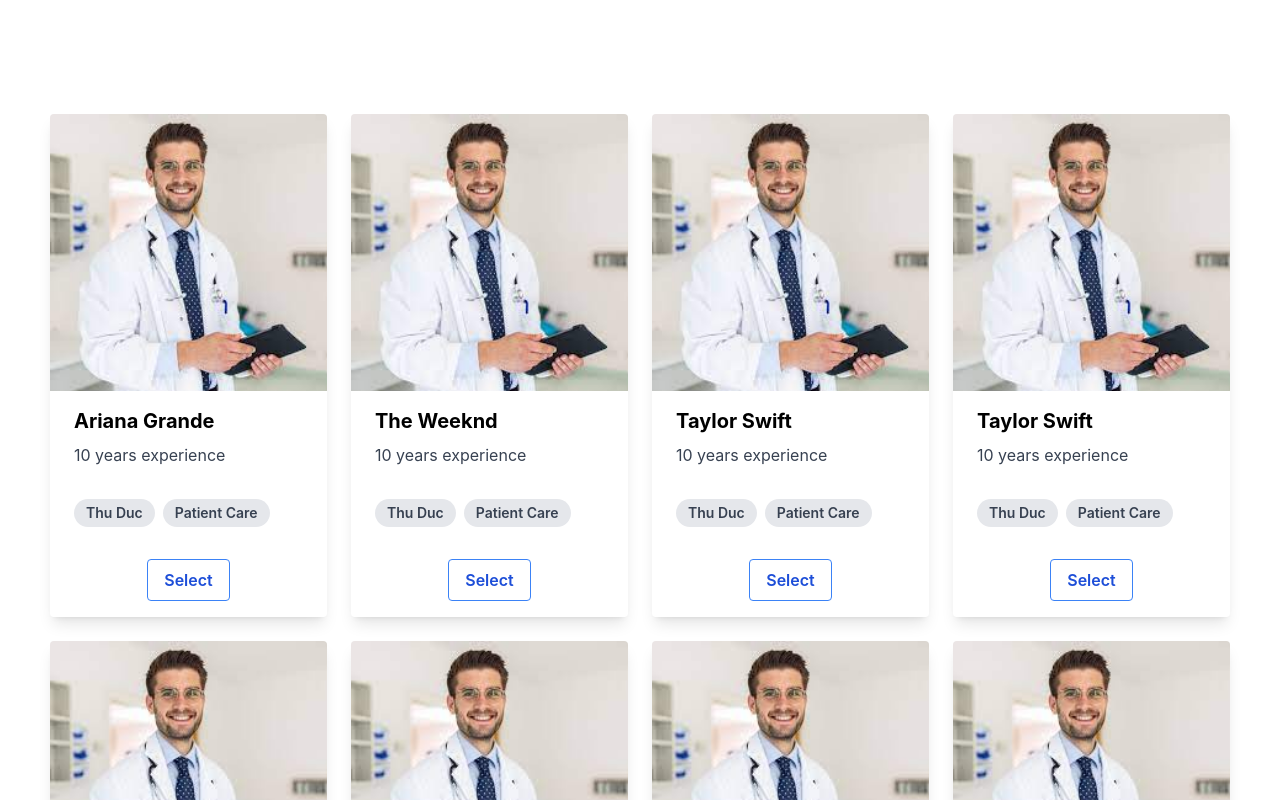
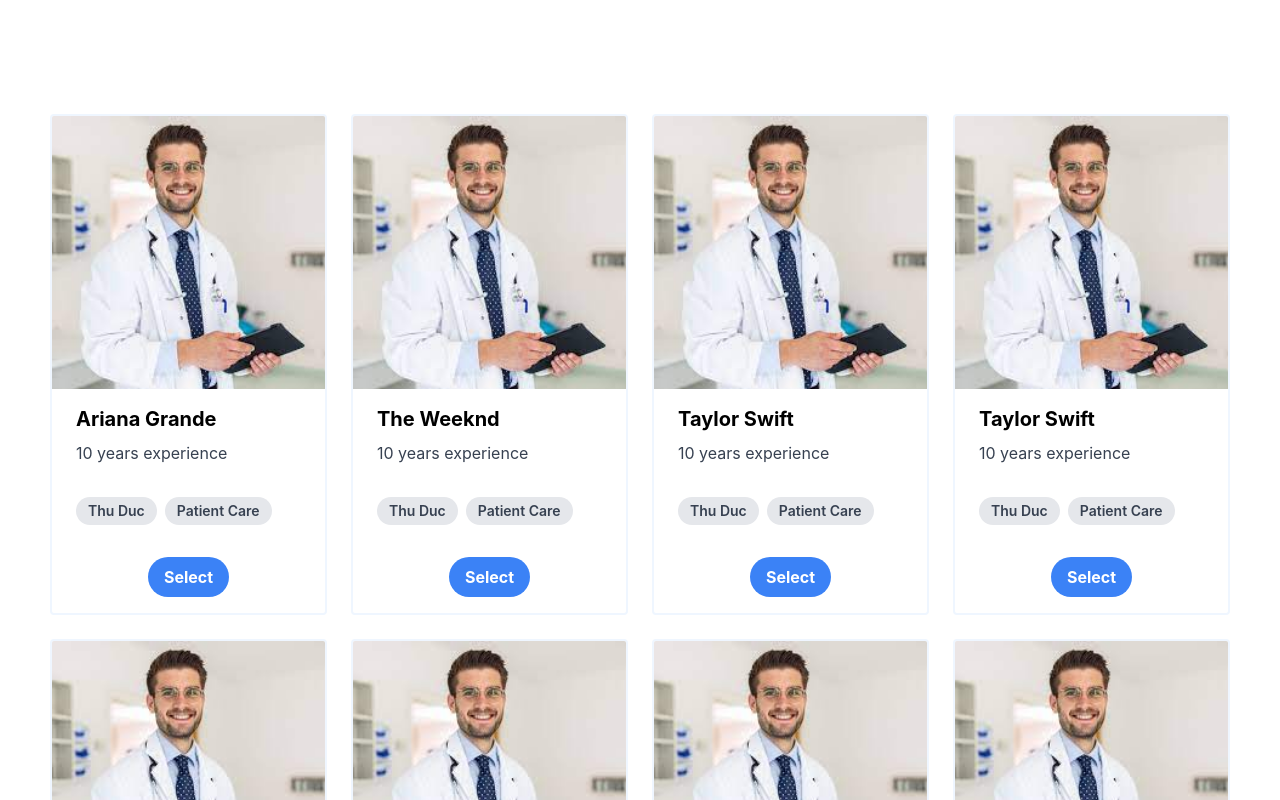
Before and after one commit to quyenUit/Srum-Doctor-Appointment-Project-, a React (Create React App) app in the folder my-app/: page / in a window 1280 px wide. Shown: the top 800 px of the page. Built offline with nearby package versions, Linux system fonts and the light colour scheme.

Commit message:
update border

```diff
--- a/my-app/src/components/Button.jsx
+++ b/my-app/src/components/Button.jsx
@@ -3,7 +3,7 @@
 const Button = (props) => {
   return (
     <div>
-      <button class="bg-transparent hover:bg-blue-500 text-blue-700 font-semibold hover:text-white py-2 px-4 border border-blue-500 hover:border-transparent rounded">
+      <button class="bg-blue-500 hover:bg-blue-700 text-white font-bold py-2 px-4 rounded-full">
         {props.title}
       </button>
     </div>
--- a/my-app/src/components/DoctorCard.jsx
+++ b/my-app/src/components/DoctorCard.jsx
@@ -1,36 +1,8 @@
-// import React from 'react'
-// import { doctors } from '../constants';
-// const DoctorCard = (id) => {
-//   // {imgURL, name, faculty, info, hospital }
-//   return (
-//     <div class="max-w-sm rounded overflow-hidden shadow-lg">
-//       <img src={doctors[id].imgURL} alt="Doc1" className="w-full" />
-//       <div class="px-6 py-4">
-//         <div class="font-bold text-xl mb-2">{doctors[id].name}</div>
-//         <p class="text-gray-700 text-base">
-//         {doctors[id].info}
-//         </p>
-//       </div>
-//       <div class="px-6 pt-4 pb-2">
-//         <span class="inline-block bg-gray-200 rounded-full px-3 py-1 text-sm font-semibold text-gray-700 mr-2 mb-2">
-//         {doctors[id].hospital}
-//         </span>
-//         <span class="inline-block bg-gray-200 rounded-full px-3 py-1 text-sm font-semibold text-gray-700 mr-2 mb-2">
-//         {doctors[id].faculty}
-//         </span>
-
-//       </div>
-//     </div>
-//   );
-// }
-
-// export default DoctorCard
-
 import React from "react";
 import Button from "./Button";
 const DoctorCard = ({ imgURL, name, faculty, info, hospital }) => {
   return (
-    <div class="max-w-sm rounded overflow-hidden shadow-lg">
+    <div class="max-w-sm rounded overflow-hidden hover:shadow-md border-2 border-blue-50">
       <img src={imgURL} alt="Doc1" className="w-full" />
       <div class="px-6 py-4">
         <div class="font-bold text-xl mb-2">{name}</div>
```
